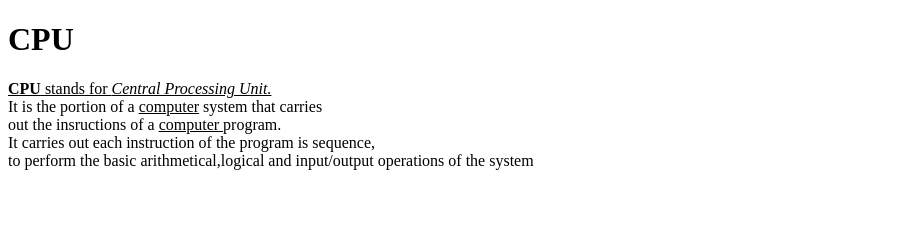
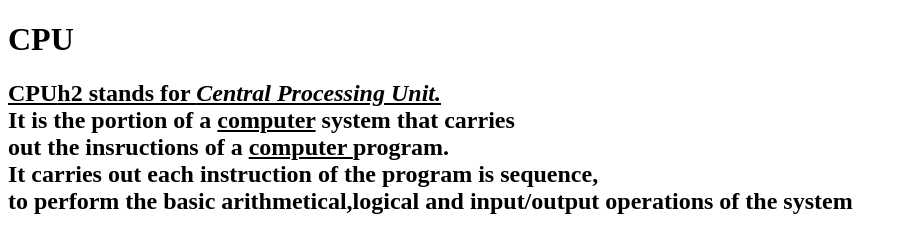
Before and after one commit to iamneo-production/dbbefafbeeaddadaeccdfffebaeceaec, a plain HTML site: page public/index.html in a window 1280 px wide. Shown: the whole page, without its empty margins (0-907 px from the left). Drawn offline with Linux system fonts and the light colour scheme.

Commit message:
Backup Commit

```diff
--- a/public/index.html
+++ b/public/index.html
@@ -9,14 +9,13 @@
 </head>
 <body>
     <h1>CPU</h1>
-    <p>
 
-    <u> <b>CPU</b> stands for <i>Central Processing Unit.</i> </u> <br>
+
+    <u> <b><h2>CPU</b>h2</b> stands for <i>Central Processing Unit.</i> </u> <br>
     It is the portion of a <u>computer</u> system that carries<br>
     out the insructions of a <u>computer </u>program.<br>
     It carries out each instruction of the program is sequence,<br>
     to perform the basic arithmetical,logical and input/output operations of the system<br>
-    </p>
 
 </body>
 </html>
```
